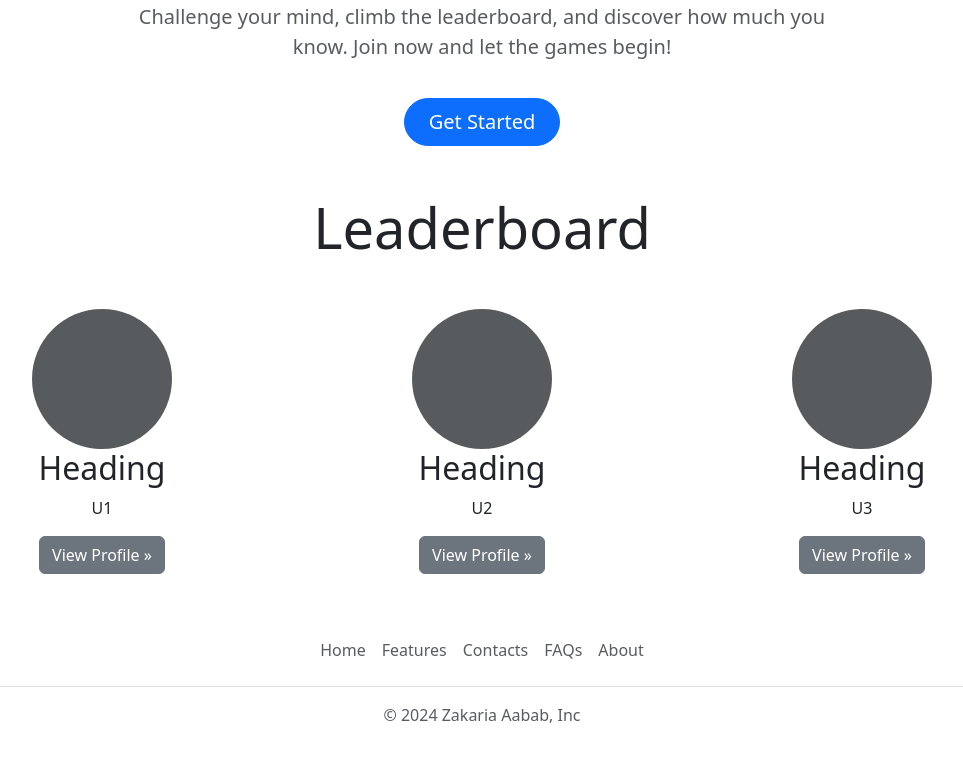
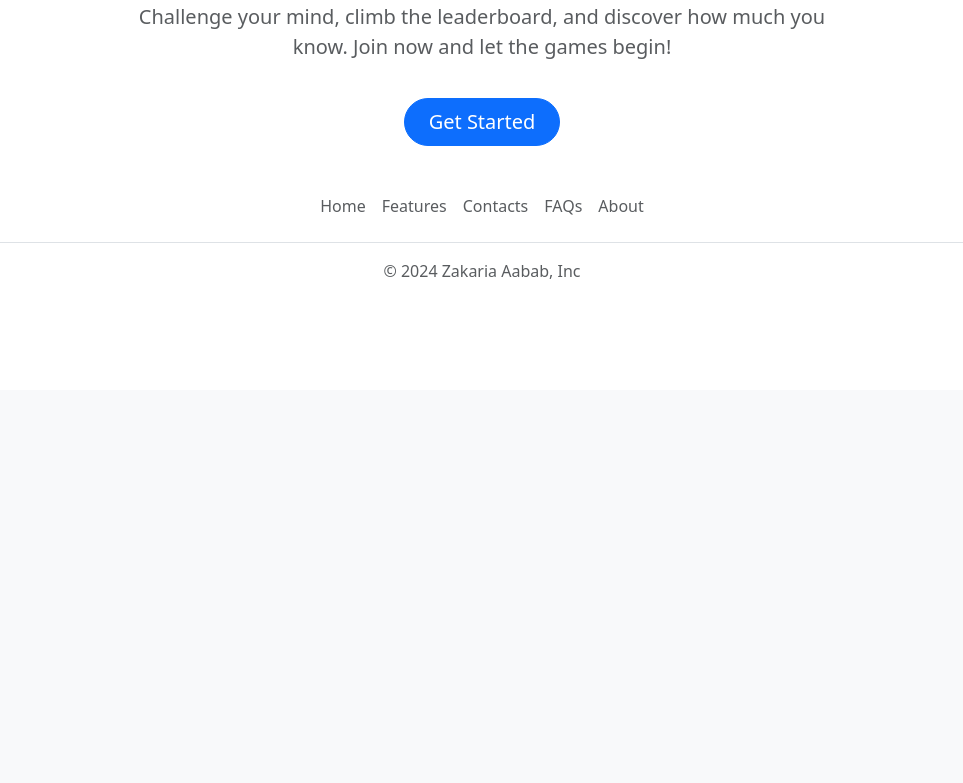
Before and after one commit to Tweek-byte/Quiz_Application_Project, a Django app: page / in a window 1280 px wide. Shown: the part 410-1193 px from the top of the page, without its empty margins (158-1121 px from the left). After the commit the page ends 689 px from the top, so only its background shows below. Run offline with Django 5.2, Linux system fonts and the light colour scheme.

Commit message:
chore(front-end): restructuring homepage elements (rm leaderboard)

```diff
--- a/templates/homepage.html
+++ b/templates/homepage.html
@@ -14,28 +14,4 @@
         class="d-inline-flex align-items-center btn btn-primary btn-lg px-4 rounded-pill"
         style="margin-top: 20px;">Get Started</a>
     </div>
-</div>
-
-<div class="container text-center">
-    <h1 class="display-4 text-center my-5">Leaderboard</h1>
-    <div class="row">
-    <div class="col-lg-4">
-    <svg class="bd-placeholder-img rounded-circle" width="140" height="140" xmlns="http://www.w3.org/2000/svg" role="img" aria-label="Placeholder" preserveAspectRatio="xMidYMid slice" focusable="false"><title>Placeholder</title><rect width="100%" height="100%" fill="var(--bs-secondary-color)"></rect></svg>
-    <h2 class="fw-normal">Heading</h2>
-    <p>U1</p>
-    <p><a class="btn btn-secondary" href="#">View Profile »</a></p>
-    </div><!-- /.col-lg-4 -->
-    <div class="col-lg-4">
-    <svg class="bd-placeholder-img rounded-circle" width="140" height="140" xmlns="http://www.w3.org/2000/svg" role="img" aria-label="Placeholder" preserveAspectRatio="xMidYMid slice" focusable="false"><title>Placeholder</title><rect width="100%" height="100%" fill="var(--bs-secondary-color)"></rect></svg>
-    <h2 class="fw-normal">Heading</h2>
-    <p>U2</p>
-    <p><a class="btn btn-secondary" href="#">View Profile »</a></p>
-    </div><!-- /.col-lg-4 -->
-    <div class="col-lg-4">
-    <svg class="bd-placeholder-img rounded-circle" width="140" height="140" xmlns="http://www.w3.org/2000/svg" role="img" aria-label="Placeholder" preserveAspectRatio="xMidYMid slice" focusable="false"><title>Placeholder</title><rect width="100%" height="100%" fill="var(--bs-secondary-color)"></rect></svg>
-    <h2 class="fw-normal">Heading</h2>
-    <p>U3</p>
-    <p><a class="btn btn-secondary" href="#">View Profile »</a></p>
-    </div><!-- /.col-lg-4 -->
-</div>
 {% endblock content %}
```
